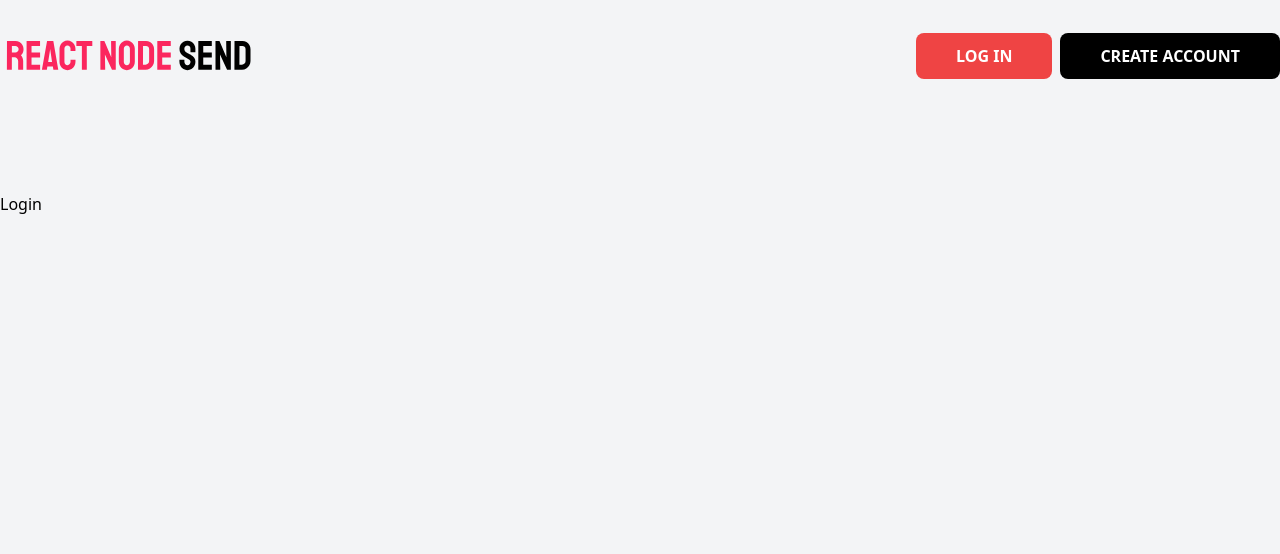
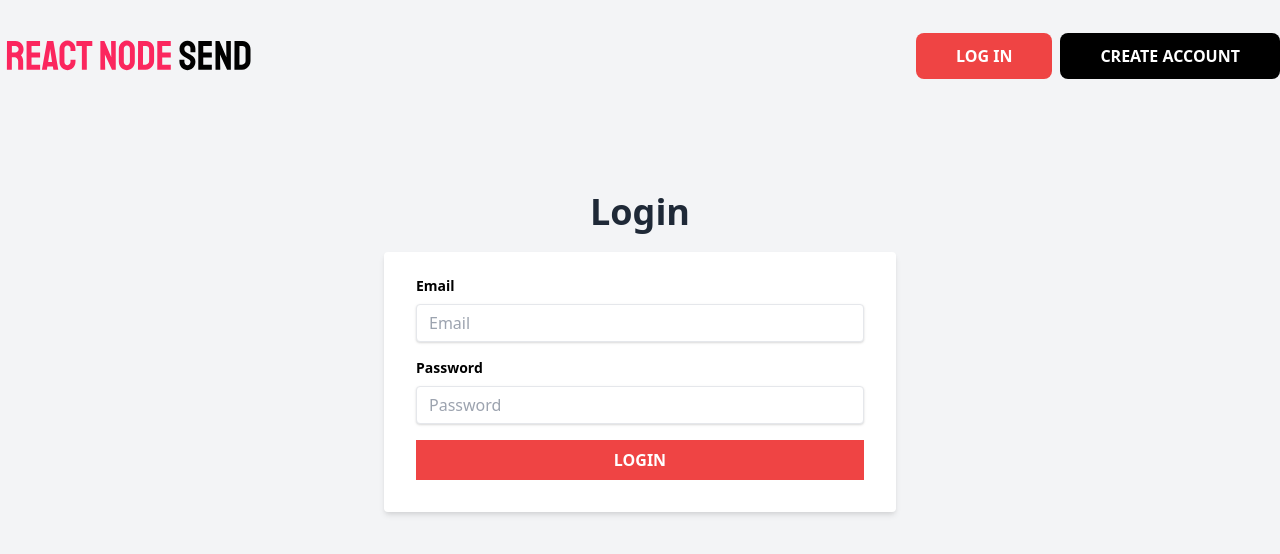
Before and after one commit to BauTancredi/nodesend-client, a Next.js app: page /login in a window 1280 px wide. Shown: the top 554 px of the page. Built offline with nearby package versions, Linux system fonts and the light colour scheme.

Commit message:
Using formik and yup on login

```diff
--- a/pages/login.js
+++ b/pages/login.js
@@ -1,10 +1,96 @@
 import React from "react";
+import { useFormik } from "formik";
+import * as Yup from "yup";
+
 import Layout from "../components/Layout";
 
 const Login = () => {
+  // Form validarion with formik and yup
+  const formik = useFormik({
+    initialValues: {
+      email: "",
+      password: "",
+    },
+    validationSchema: Yup.object({
+      email: Yup.string()
+        .email("The email is not valid")
+        .required("The email is mandatory"),
+      password: Yup.string().required("The password cannot be empty"),
+    }),
+    onSubmit: () => {
+      console.log("Sending Form");
+    },
+  });
   return (
     <Layout>
-      <h1>Login</h1>
+      <div className="md:w-4/5 xl:w-3/5 mx-auto mb-32">
+        <h2 className="text-4xl font-sans font-bold text-gray-800 text-center my-4">
+          Login
+        </h2>
+
+        <div className="flex justify-center mt-5">
+          <div className="w-full max-w-lg">
+            <form
+              className="bg-white rounded shadow-md px-8 pt-6 pb-8 mb-4"
+              onSubmit={formik.handleSubmit}
+            >
+              <div className="mb-4">
+                <label
+                  className="block text-black text-sm font-bold mb-2"
+                  htmlFor="email"
+                >
+                  Email
+                </label>
+                <input
+                  type="email"
+                  className="shadow apperance-none border rounded w-full py-2 px-3 text-gray-700 leading-tight focus:outline-none focus:shadow-outline"
+                  id="email"
+                  placeholder="Email"
+                  value={formik.values.email}
+                  onChange={formik.handleChange}
+                  onBlur={formik.handleBlur}
+                />
+                {formik.touched.email && formik.errors.email ? (
+                  <div className="my-2 bg-gray-200 border-l-4 border-red-500 text-red-700 p-4">
+                    <p className="font-bold">Error</p>
+                    {formik.errors.email}
+                  </div>
+                ) : null}
+              </div>
+
+              <div className="mb-4">
+                <label
+                  className="block text-black text-sm font-bold mb-2"
+                  htmlFor="password"
+                >
+                  Password
+                </label>
+                <input
+                  type="password"
+                  className="shadow apperance-none border rounded w-full py-2 px-3 text-gray-700 leading-tight focus:outline-none focus:shadow-outline"
+                  id="password"
+                  placeholder="Password"
+                  value={formik.values.password}
+                  onChange={formik.handleChange}
+                  onBlur={formik.handleBlur}
+                />
+                {formik.touched.password && formik.errors.password ? (
+                  <div className="my-2 bg-gray-200 border-l-4 border-red-500 text-red-700 p-4">
+                    <p className="font-bold">Error</p>
+                    {formik.errors.password}
+                  </div>
+                ) : null}
+              </div>
+
+              <input
+                type="submit"
+                className="bg-red-500 hover:bg-gray-900 w-full p-2 text-white uppercase font-bold"
+                value="Login"
+              />
+            </form>
+          </div>
+        </div>
+      </div>
     </Layout>
   );
 };
```
